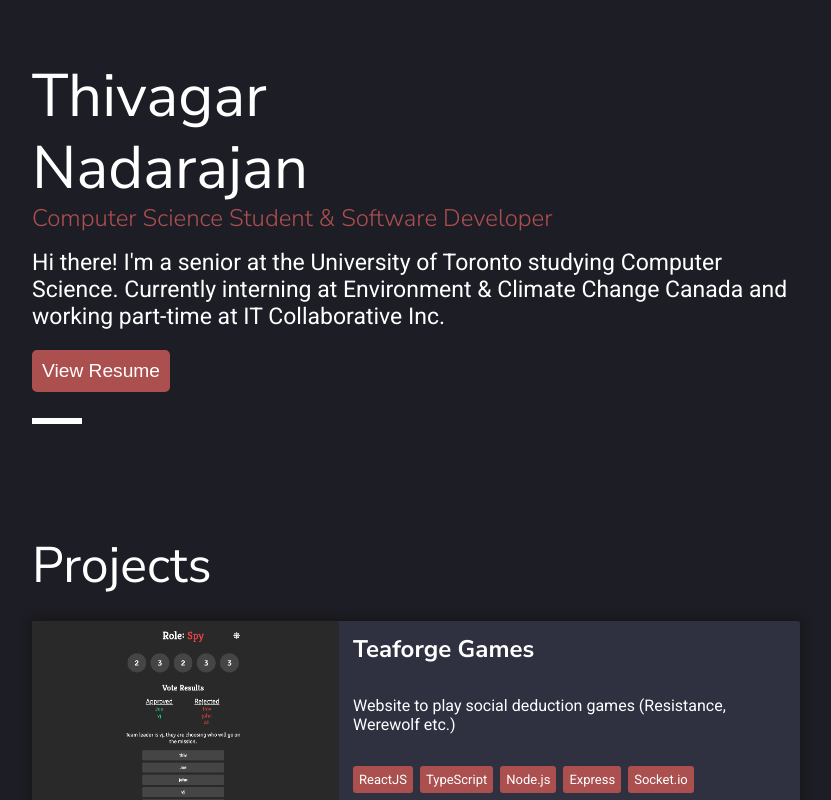
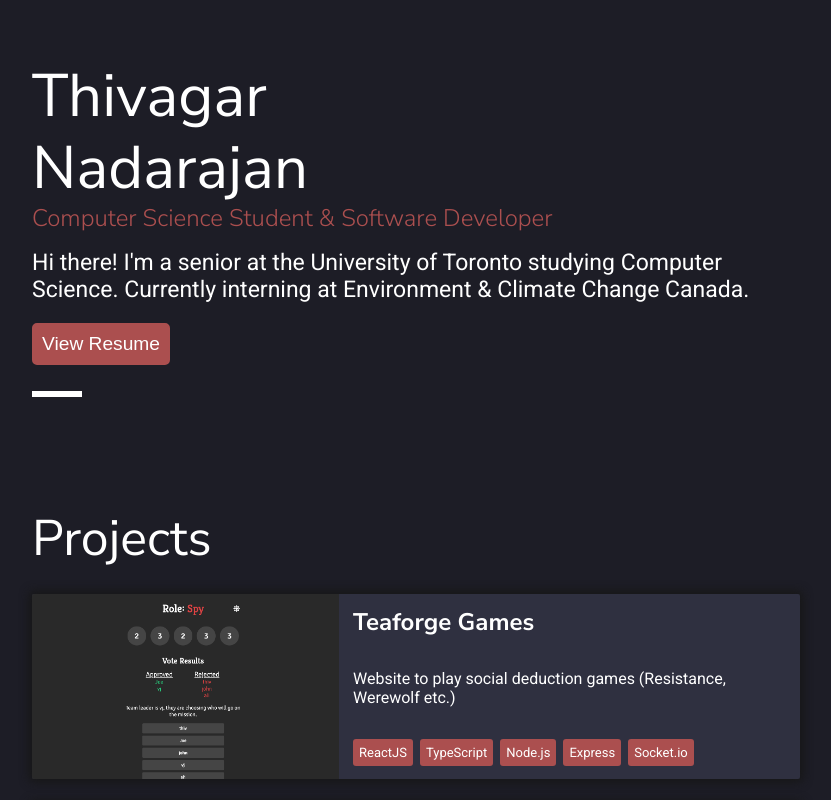
Before and after one commit to ThivagarNadarajan/thivagar.com, a React (Create React App) app: page / in a window 1280 px wide. Shown: the top 800 px of the page, without its empty margins (224-1055 px from the left). Built offline with nearby package versions, Linux system fonts and the light colour scheme.

Commit message:
Update description

```diff
--- a/src/components/About.tsx
+++ b/src/components/About.tsx
@@ -18,8 +18,7 @@ const About = (): JSX.Element => {
 			<p>
 				Hi there! I&apos;m a senior at the University
 				of Toronto studying Computer Science. Currently interning at
-				Environment &amp; Climate Change Canada and working part-time
-				at IT Collaborative Inc.
+				Environment &amp; Climate Change Canada.
 			</p>
 			<button onClick={() => window.open(resume, '_blank')}>
 				View Resume
```
